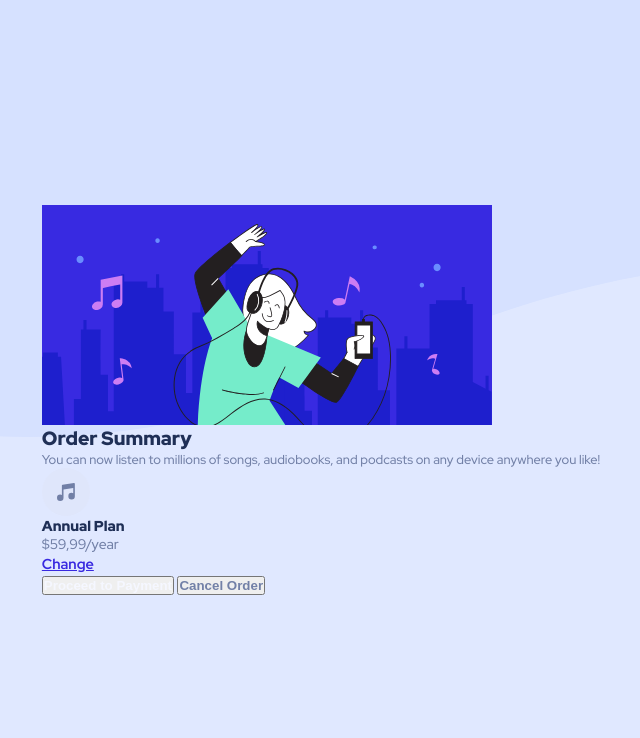
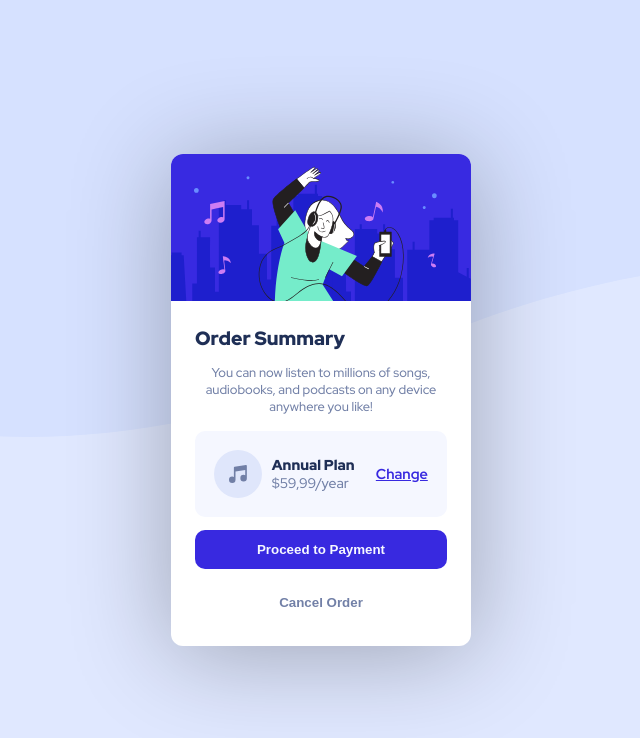
Before and after one commit to rwxganta/Order-summary-component, a plain HTML site: page index.html in a window 1280 px wide. Shown: the whole page, without its empty margins (319-959 px from the left). Drawn offline with Linux system fonts and the light colour scheme.

Commit message:
card layout

```diff
--- a/style.css
+++ b/style.css
@@ -79,3 +79,50 @@ img {
     font-weight: var(--fw-bold);
     color: var(--neutral-Desaturated-blue);
 }
+
+
+/* Layout */
+
+.card__order {
+    max-width: 300px;
+    border-radius: 12px;
+    background-color: #fff;
+    box-shadow: 0 7px 100px rgba(0, 0, 0, .3);
+    overflow: hidden;
+}
+
+.card__order__body {
+    padding: 1.5rem;
+}
+
+.card__order__body > * + * {
+    margin-top: 1em;
+}
+
+.card__order__plan {
+    /*outline: 1px solid brown;*/
+    padding: 1.2rem;
+    align-items: center;
+    background-color: var(--neutral-Very-pale-blue);
+    border-radius: 10px;
+    display: flex;
+    gap: .6rem;
+}
+
+.card__order__plan__change-btn {
+    margin-left: auto;
+}
+
+.card__order__body__proceed,
+.card__order__body__cancel {
+    padding: .9em;
+    width: 100%;
+    display: block;
+    background-color: var(--primary-Bright-blue);
+    border: 0;
+    border-radius: 10px;
+}
+
+.card__order__body__cancel {
+    background-color: unset;
+}
```
